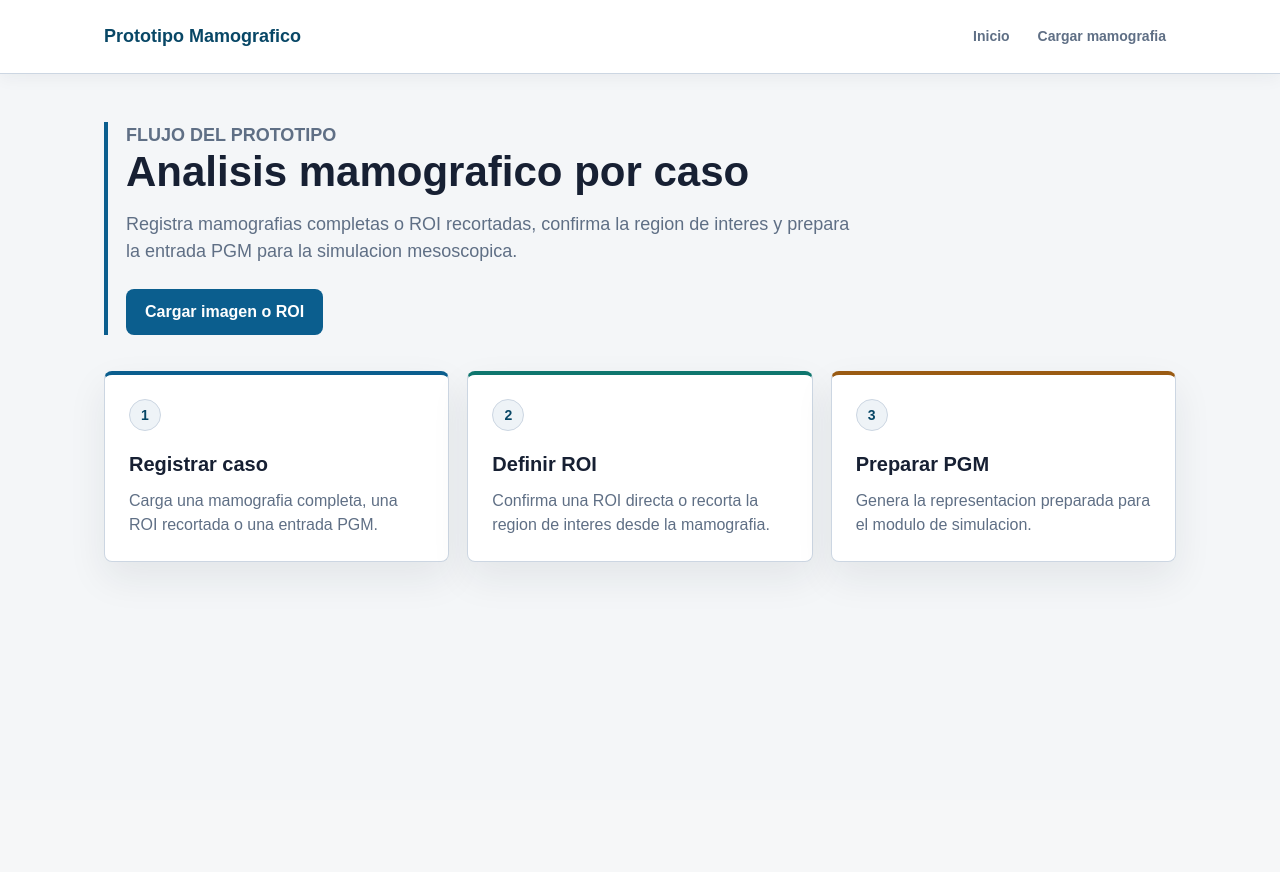
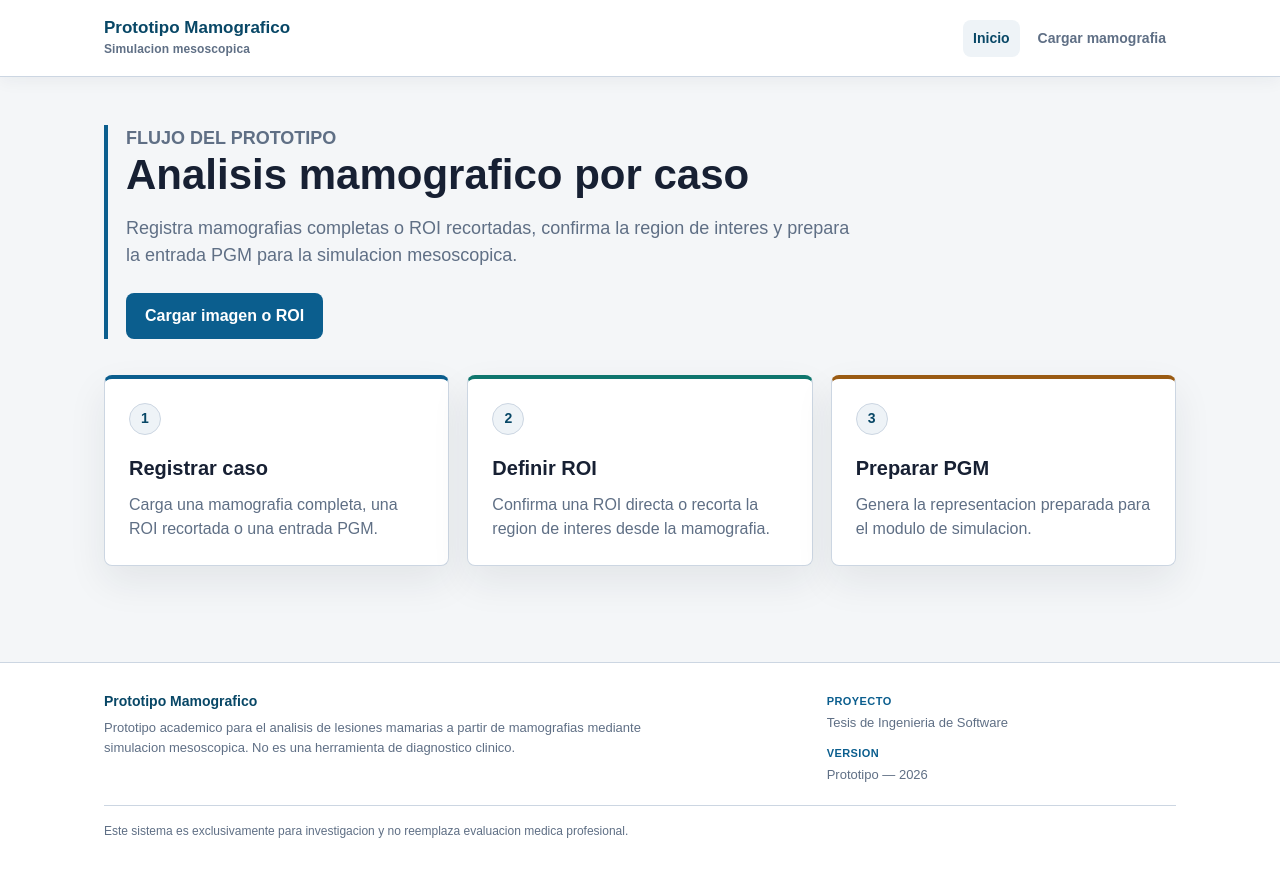
Before and after one commit to MatiasVz/prototipo-mamografia, a Flask app: page / in a window 1280 px wide. Before the commit the page ends 573 px from the top, so only its background shows below. Run offline with Flask 3, Linux system fonts and the light colour scheme.

Commit message:
PRO-26 Mejora header y agrega footer informativo al prototipo web

```diff
--- a/web/app/static/css/main.css
+++ b/web/app/static/css/main.css
@@ -21,7 +21,10 @@
 }
 
 body {
+  display: flex;
+  flex-direction: column;
   margin: 0;
+  min-height: 100vh;
   background: var(--color-bg);
   color: var(--color-text);
   font-family: Arial, Helvetica, sans-serif;
@@ -60,10 +63,23 @@ select:focus-visible {
 }
 
 .app-brand {
+  display: flex;
+  flex-direction: column;
+  gap: 2px;
+}
+
+.app-brand__name {
   color: var(--color-primary-dark);
-  font-size: 18px;
+  font-size: 17px;
   font-weight: 700;
   line-height: 1.2;
+}
+
+.app-brand__sub {
+  color: var(--color-muted);
+  font-size: 12px;
+  font-weight: 600;
+  letter-spacing: 0.01em;
 }
 
 .app-nav {
@@ -85,10 +101,17 @@ select:focus-visible {
   color: var(--color-primary-dark);
 }
 
+.app-nav a[aria-current="page"] {
+  background: var(--color-surface-muted);
+  color: var(--color-primary-dark);
+}
+
 .app-main {
+  flex: 1;
   margin: 0 auto;
   max-width: 1120px;
   padding: 48px 24px;
+  width: 100%;
 }
 
 .flash-messages {
@@ -628,6 +651,67 @@ select:focus-visible {
   touch-action: none;
 }
 
+.app-footer {
+  background: var(--color-surface);
+  border-top: 1px solid var(--color-border);
+  margin-top: 48px;
+}
+
+.app-footer__content {
+  margin: 0 auto;
+  max-width: 1120px;
+  padding: 28px 24px 32px;
+}
+
+.app-footer__grid {
+  display: grid;
+  gap: 24px;
+  grid-template-columns: minmax(0, 2fr) minmax(160px, 1fr);
+  margin-bottom: 20px;
+}
+
+.app-footer__title {
+  color: var(--color-primary-dark);
+  font-size: 14px;
+  font-weight: 700;
+  margin: 0 0 6px;
+}
+
+.app-footer__desc {
+  color: var(--color-muted);
+  font-size: 13px;
+  line-height: 1.6;
+  margin: 0;
+  max-width: 560px;
+}
+
+.app-footer__label {
+  color: var(--color-primary);
+  font-size: 11px;
+  font-weight: 700;
+  letter-spacing: 0.04em;
+  margin: 0 0 4px;
+  text-transform: uppercase;
+}
+
+.app-footer__meta {
+  color: var(--color-muted);
+  font-size: 13px;
+  margin: 0;
+}
+
+.app-footer__meta-block {
+  padding-top: 2px;
+}
+
+.app-footer__notice {
+  border-top: 1px solid var(--color-border);
+  color: var(--color-muted);
+  font-size: 12px;
+  margin: 0;
+  padding-top: 16px;
+}
+
 @media (max-width: 760px) {
   .app-header__content {
     align-items: flex-start;
@@ -679,4 +763,8 @@ select:focus-visible {
   .button {
     width: 100%;
   }
+
+  .app-footer__grid {
+    grid-template-columns: 1fr;
+  }
 }
--- a/web/app/templates/base.html
+++ b/web/app/templates/base.html
@@ -9,10 +9,19 @@
   <body>
     <header class="app-header">
       <div class="app-header__content">
-        <a class="app-brand" href="{{ url_for('main.index') }}">Prototipo Mamografico</a>
+        <a class="app-brand" href="{{ url_for('main.index') }}">
+          <span class="app-brand__name">Prototipo Mamografico</span>
+          <span class="app-brand__sub">Simulacion mesoscopica</span>
+        </a>
         <nav class="app-nav" aria-label="Navegacion principal">
-          <a href="{{ url_for('main.index') }}">Inicio</a>
-          <a href="{{ url_for('upload.upload_mammogram') }}">Cargar mamografia</a>
+          <a
+            href="{{ url_for('main.index') }}"
+            {% if request.endpoint == 'main.index' %}aria-current="page"{% endif %}
+          >Inicio</a>
+          <a
+            href="{{ url_for('upload.upload_mammogram') }}"
+            {% if request.endpoint in ('upload.upload_mammogram', 'upload.case_detail', 'upload.crop_case_roi') %}aria-current="page"{% endif %}
+          >Cargar mamografia</a>
         </nav>
       </div>
     </header>
@@ -31,6 +40,30 @@
       {% block content %}{% endblock %}
     </main>
 
+    <footer class="app-footer">
+      <div class="app-footer__content">
+        <div class="app-footer__grid">
+          <div>
+            <p class="app-footer__title">Prototipo Mamografico</p>
+            <p class="app-footer__desc">
+              Prototipo academico para el analisis de lesiones mamarias a partir de
+              mamografias mediante simulacion mesoscopica. No es una herramienta de
+              diagnostico clinico.
+            </p>
+          </div>
+          <div class="app-footer__meta-block">
+            <p class="app-footer__label">Proyecto</p>
+            <p class="app-footer__meta">Tesis de Ingenieria de Software</p>
+            <p class="app-footer__label" style="margin-top:12px">Version</p>
+            <p class="app-footer__meta">Prototipo &mdash; 2026</p>
+          </div>
+        </div>
+        <p class="app-footer__notice">
+          Este sistema es exclusivamente para investigacion y no reemplaza evaluacion medica profesional.
+        </p>
+      </div>
+    </footer>
+
     <script src="{{ url_for('static', filename='js/main.js') }}"></script>
   </body>
 </html>
```
